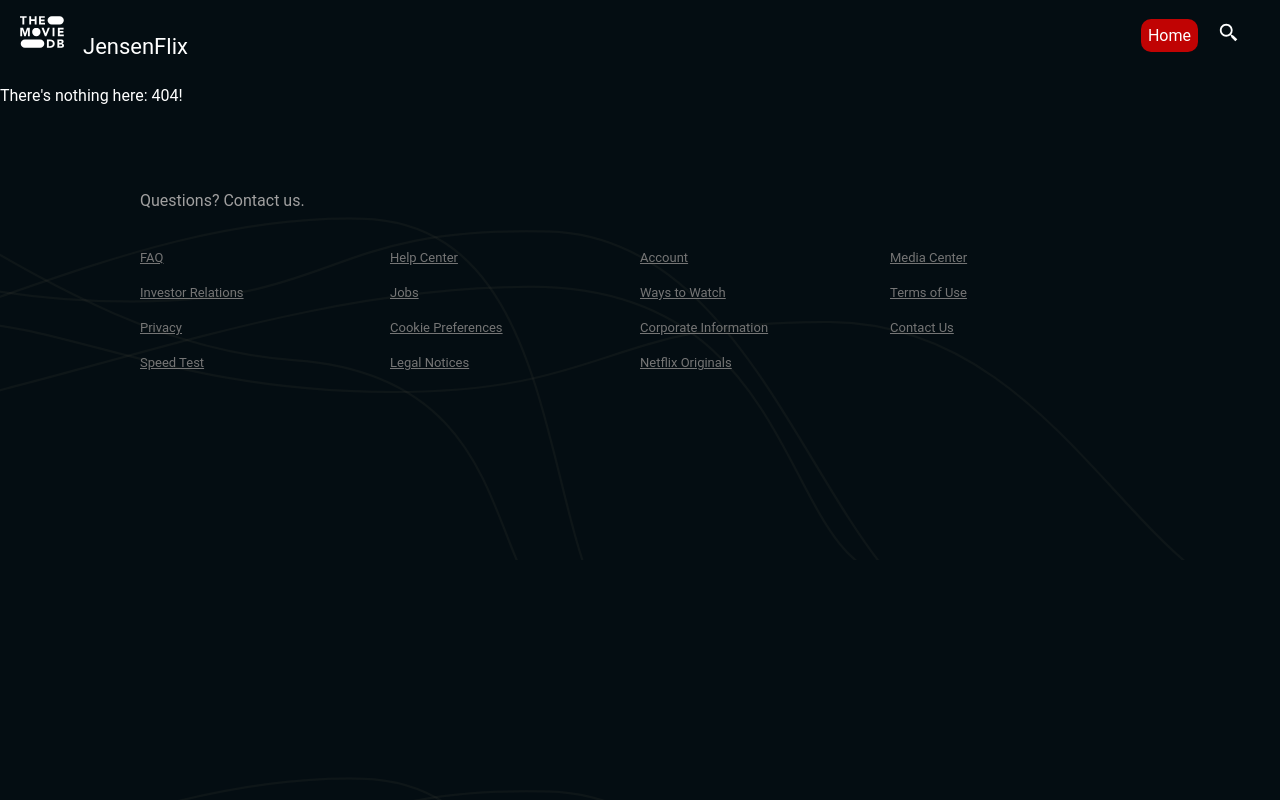
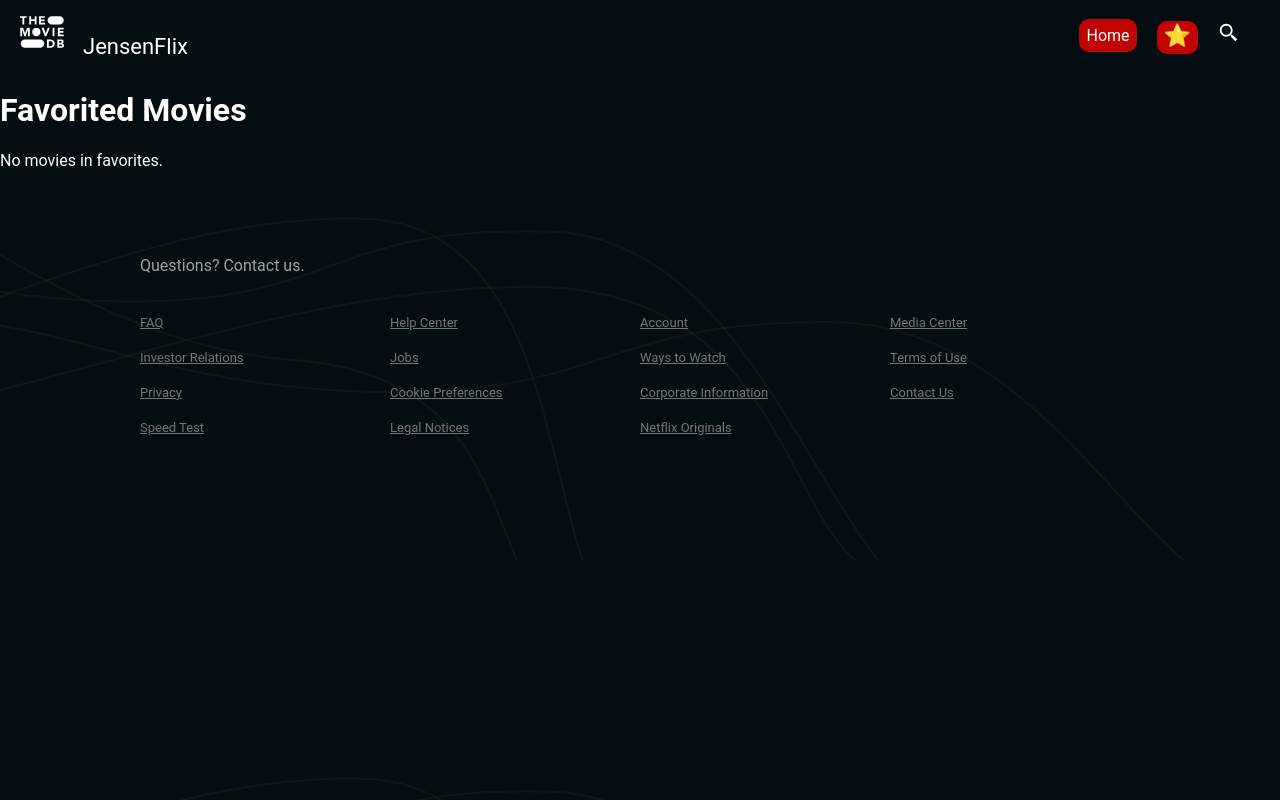
Before and after one commit to Emad-Askari-Motlagh/Jensen-movieapp-group, a React (Create React App) app: page /favorites in a window 1280 px wide. Built offline with nearby package versions, Linux system fonts and the light colour scheme.

Commit message:
Fixad genres + trending + Favorites

```diff
--- a/src/App.js
+++ b/src/App.js
@@ -11,18 +11,23 @@ import {
 import PrimaryLayout from "./components/Layout";
 import Home from "./pages/Home";
 import Movie from "pages/Movie";
+import FavoriteMovies from "./pages/FavoriteMovies";
+import { FavoriteProvider } from "./hooks/favoriteContext";
 
 function App() {
   return (
+    <FavoriteProvider>
       <div className="App">
         <Routes>
           <Route element={<PrimaryLayout />}>
             <Route path="/" element={<Home />} />
             <Route path="/movies/:movie" element={<Movie />} />
+            <Route path="/favorites" element={<FavoriteMovies />} />
             <Route path="*" element={<p>There's nothing here: 404!</p>} />
           </Route>
         </Routes>
       </div>
+    </FavoriteProvider>
   );
 }
 
--- a/src/components/Header/index.js
+++ b/src/components/Header/index.js
@@ -1,6 +1,6 @@
 import React, { useEffect, useRef, useState } from "react";
 import "./Header.scss";
-import { NavLink } from "react-router-dom";
+import { NavLink, Link } from "react-router-dom";
 import { SiThemoviedatabase } from "react-icons/si";
 import Search from "components/Search";
 import useMovie from "hooks/useMovie";
@@ -43,7 +43,7 @@ const Header = () => {
   async function onSearch(e) {
     const value = e.target.value;
     setSearchWord(value);
-    if (searchWord) {
+    if (value) {
       await searchMoviesByName(value);
     }
   }
@@ -65,6 +65,21 @@ const Header = () => {
             <NavLink to="/" style={{ textDecoration: "none", color: "white" }}>
               Home
             </NavLink>
+          </li>
+
+          <li>
+            <Link
+              to="/favorites"
+              style={{ textDecoration: "none", color: "white" }}
+            >
+              <span
+                role="img"
+                aria-label="Favorites"
+                style={{ fontSize: "22px", cursor: "pointer" }}
+              >
+                ⭐️
+              </span>
+            </Link>
           </li>
 
           <li className="search-icon-container">
--- /dev/null
+++ b/src/hooks/addToFavorite.js
@@ -0,0 +1,29 @@
+import React from "react";
+import { FaStar } from "react-icons/fa";
+import { useFavorites } from "./favoriteContext";
+
+const AddToFavorites = ({ movie }) => {
+  const { addFavorite, removeFavorite, favorites } = useFavorites(); // Use useFavorites hook
+
+  const isFavorite = favorites.some(
+    (favMovie) => favMovie.title === movie.title
+  );
+
+  const toggleFavorite = () => {
+    if (isFavorite) {
+      removeFavorite(movie);
+    } else {
+      addFavorite(movie);
+    }
+  };
+
+  return (
+    <div>
+      <button onClick={toggleFavorite}>
+        <FaStar color={isFavorite ? "gold" : "gray"} size={24} />
+      </button>
+    </div>
+  );
+};
+
+export default AddToFavorites;
--- /dev/null
+++ b/src/hooks/favoriteContext.js
@@ -0,0 +1,29 @@
+import React, { createContext, useContext, useState } from "react";
+
+const FavoriteContext = createContext();
+
+export const useFavorites = () => {
+  return useContext(FavoriteContext);
+};
+
+export const FavoriteProvider = ({ children }) => {
+  const [favorites, setFavorites] = useState([]);
+
+  const addFavorite = (movie) => {
+    setFavorites((prevFavorites) => [...prevFavorites, movie]);
+  };
+
+  const removeFavorite = (movie) => {
+    setFavorites((prevFavorites) =>
+      prevFavorites.filter((favMovie) => favMovie.title !== movie.title)
+    );
+  };
+
+  return (
+    <FavoriteContext.Provider
+      value={{ favorites, addFavorite, removeFavorite }}
+    >
+      {children}
+    </FavoriteContext.Provider>
+  );
+};
--- /dev/null
+++ b/src/pages/FavoriteMovies/index.js
@@ -0,0 +1,39 @@
+import React, { useState, useEffect } from "react";
+import { useFavorites } from "../../hooks/favoriteContext";
+import MovieCard from "../../components/MovieCard/index";
+
+const FavoriteMovies = () => {
+  const { favorites, removeFavorite } = useFavorites();
+
+  useEffect(() => {
+    setFavoritedMovies(favorites);
+  }, [favorites]);
+
+  const [favoritedMovies, setFavoritedMovies] = useState(favorites);
+
+  const removeFromFavorites = (movieToRemove) => {
+    removeFavorite(movieToRemove);
+  };
+
+  return (
+    <div>
+      <h1>Favorited Movies</h1>
+      {favoritedMovies.length === 0 ? (
+        <p>No movies in favorites.</p>
+      ) : (
+        <ul>
+          {favoritedMovies.map((movie) => (
+            <li key={movie.title}>
+              <MovieCard movie={movie} />
+              <button onClick={() => removeFromFavorites(movie)}>
+                Remove from Favorites
+              </button>
+            </li>
+          ))}
+        </ul>
+      )}
+    </div>
+  );
+};
+
+export default FavoriteMovies;
--- a/src/pages/Movie/index.js
+++ b/src/pages/Movie/index.js
@@ -2,6 +2,7 @@ import React, { useEffect, useState } from "react";
 import "./Movie.styles.scss";
 import { useParams } from "react-router-dom";
 import useMovie from "hooks/useMovie";
+import AddToFavorites from "../../hooks/addToFavorite";
 
 export default function Movie() {
   const params = useParams();
@@ -11,7 +12,6 @@ export default function Movie() {
   async function fetchMovie(title) {
     try {
       const fetchedResult = await getMovieByName(title);
-
       setFetchedMovie(fetchedResult);
     } catch (error) {
       console.error(error);
@@ -34,7 +34,6 @@ export default function Movie() {
           <div>
             <h1>{fetchedMovie.title}</h1>
           </div>
-
           <div>
             <p>{fetchedMovie.synopsis}</p>
           </div>
@@ -48,6 +47,8 @@ export default function Movie() {
             <h2>Year:</h2>
             <span>{fetchedMovie.year}</span>
           </div>
+          {/* Use the AddToFavorites component */}
+          <AddToFavorites movie={fetchedMovie} />
         </div>
       </div>
       <div className="image-col">
--- a/src/utils/group-by-name.js
+++ b/src/utils/group-by-name.js
@@ -1,22 +1,23 @@
-const groupedByGenre = (array, name) => {
-  const genres = [];
-  array.map((res) => {
-    genres.push(res.genre);
+const groupedByGenre = (array) => {
+  const groupedMovies = {
+    trending: [],
+  };
+
+  array.forEach((movie) => {
+    if (movie.isTrending) {
+      groupedMovies.trending.push(movie);
+    } else {
+      movie.genre.split(",").forEach((genre) => {
+        const trimmedGenre = genre.trim();
+        if (!groupedMovies[trimmedGenre]) {
+          groupedMovies[trimmedGenre] = [];
+        }
+        groupedMovies[trimmedGenre].push(movie);
+      });
+    }
   });
-  return array.reduce((acc, movie) => {
-    // Split genre by comma and trim each genre to remove whitespace
 
-    genres.forEach((genre) => {
-      // If the genre is not yet a key in the accumulator, create it with an empty array
-      if (!acc[genre]) {
-        acc[genre] = [];
-      }
+  return groupedMovies;
+};
 
-      // Push the movie to the respective genre
-      acc[genre].push(movie);
-    });
-
-    return acc;
-  }, {});
-};
 export { groupedByGenre };
```
Lines whose indentation alone changed are shown as unchanged.
